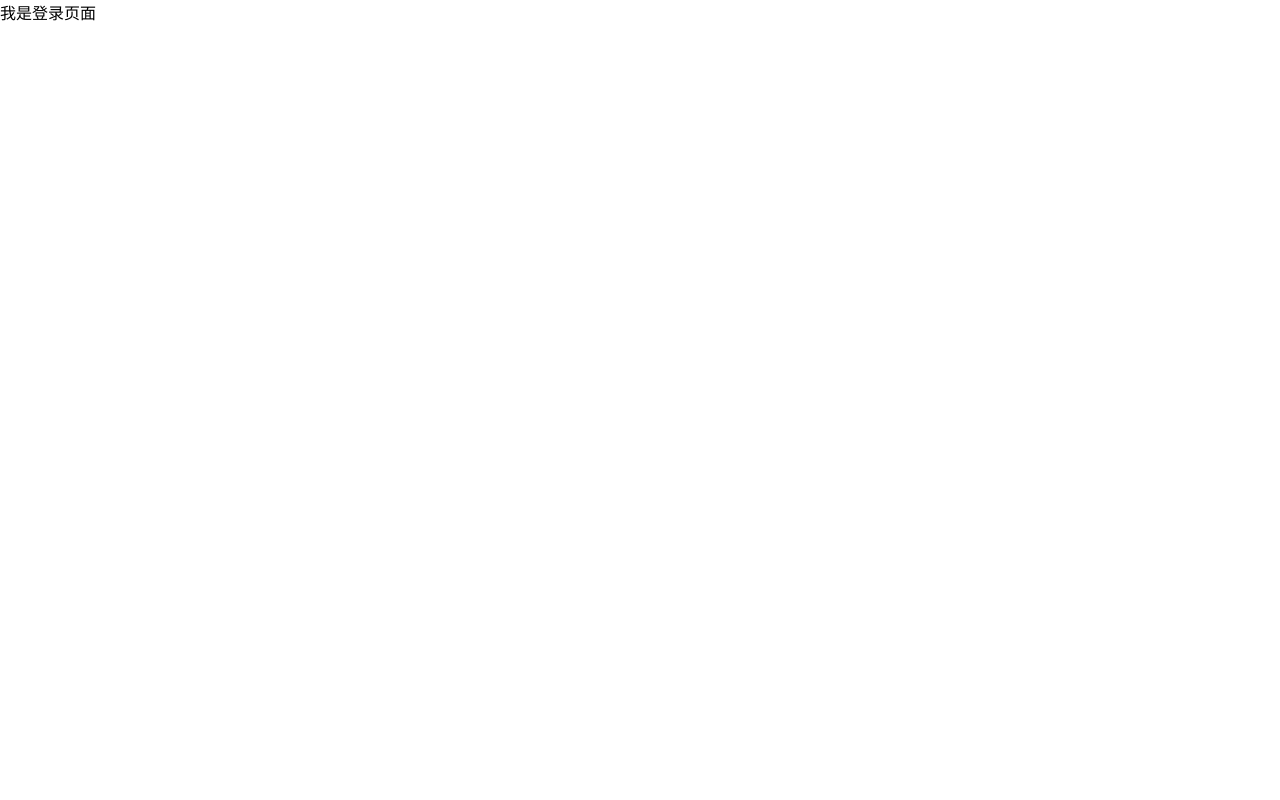
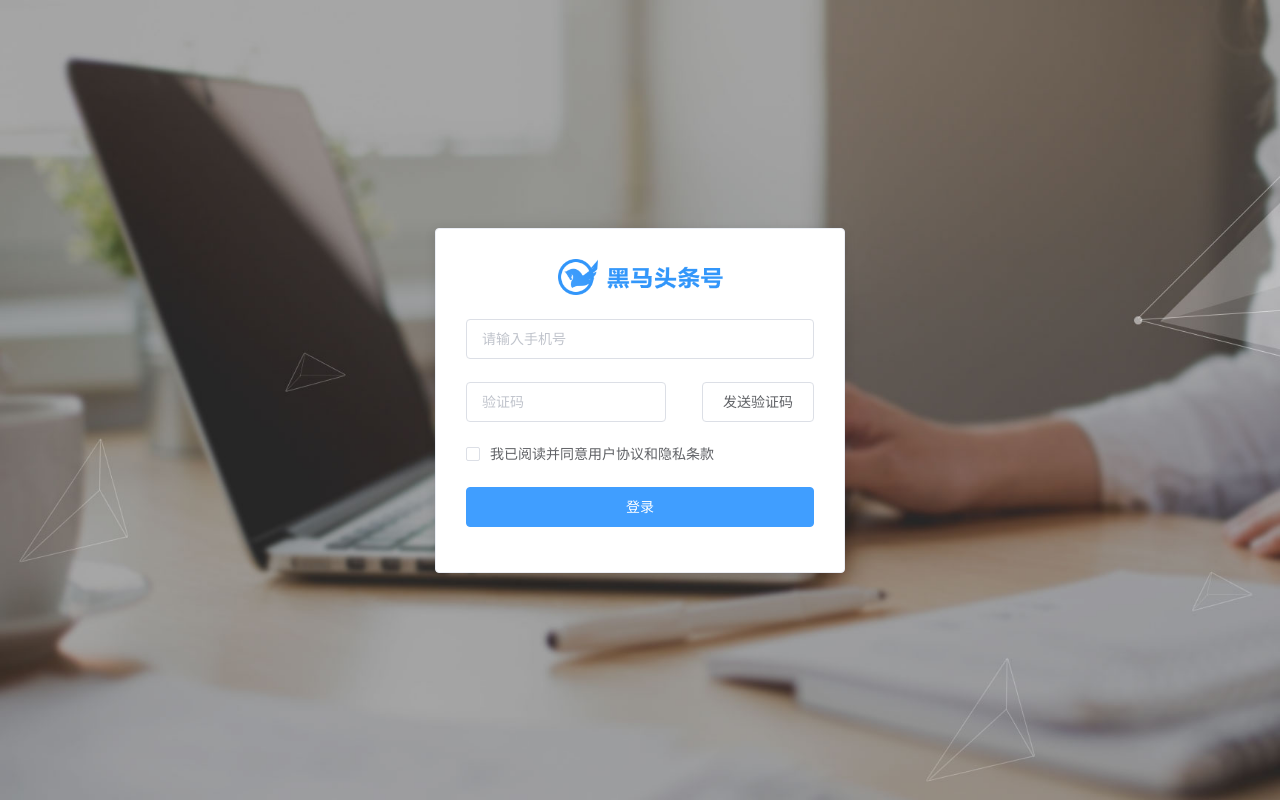
Before and after one commit to Jinxsusu/toutiaopc, a Vue app: page /#/login in a window 1280 px wide. Built offline with nearby package versions, Linux system fonts and the light colour scheme.

Commit message:
登录页面静态页面实现

```diff
--- a/src/views/login/index.vue
+++ b/src/views/login/index.vue
@@ -1,13 +1,57 @@
 <template>
-  <div>我是登录页面</div>
+  <div class="login">
+    <el-card class="login-card">
+      <div class="logo">
+        <img src="../../assets/img/logo_index.png" alt />
+      </div>
+      <el-form class="from">
+        <el-form-item>
+          <el-input placeholder="请输入手机号"></el-input>
+        </el-form-item>
+        <el-form-item style="margin-bottom:12px">
+          <el-input style="width:200px" placeholder="验证码"></el-input>
+          <el-button  style="float:right">发送验证码</el-button>
+        </el-form-item>
+        <el-form-item style="margin-bottom:12px">
+            <el-checkbox >我已阅读并同意用户协议和隐私条款</el-checkbox>
+        </el-form-item>
+        <el-form-item>
+            <el-button
+            style="width:348px"
+            type="primary">登录</el-button>
+        </el-form-item>
+      </el-form>
+    </el-card>
+  </div>
 </template>
 
 <script>
-export default {
-
-}
+export default {}
 </script>
 
-<style>
-
+<style scoped lang='less'>
+.login {
+  background-image: url("../../assets/img/login_bg.jpg");
+  height: 100vh;
+  width: 100%;
+  background-size: cover;
+  display: flex;
+  justify-content: center;
+  align-items: center;
+  .login-card {
+    width: 410px;
+    height: 345px;
+    box-sizing: border-box;
+    padding: 10px;
+    .logo {
+      text-align: center;
+      img {
+        width: 165px;
+      }
+    }
+    .from {
+      margin-top: 20px;
+    }
+  }
+}
 </style>
```
